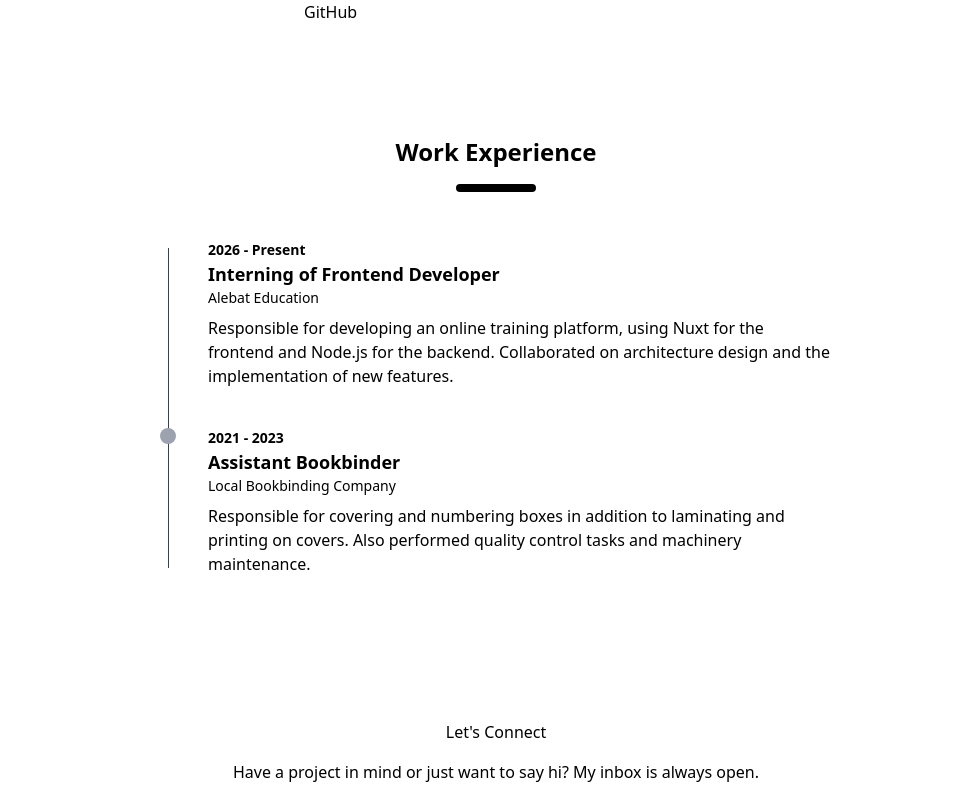
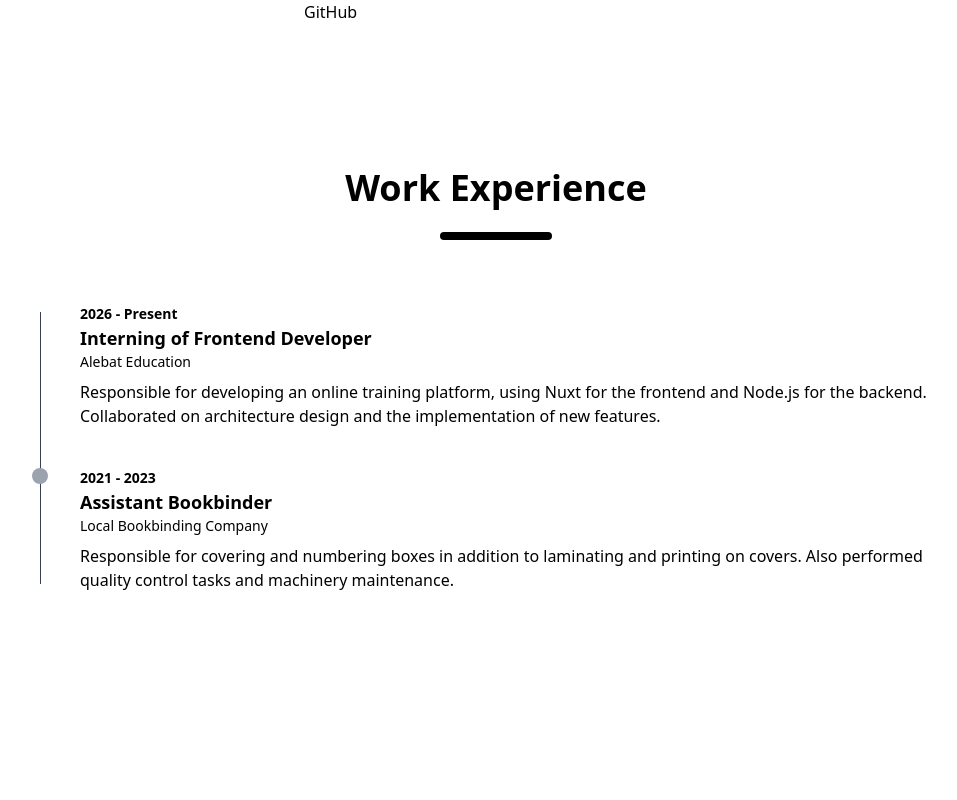
Before and after one commit to RubenMMPS/PortFolio, a Nuxt app: page / in a window 1280 px wide. Shown: the part 1820-2620 px from the top of the page, without its empty margins (144-1101 px from the left). Built offline with nearby package versions, Linux system fonts and the light colour scheme.

Commit message:
feat(style): enhance styling and layout for contactMe section  and workExperience section

```diff
--- a/components/ContactMe.vue
+++ b/components/ContactMe.vue
@@ -1,11 +1,13 @@
 <template>
   <section
     id="contact"
-    class="text-text-secondary bg-inside-components rounded-lg p-8 max-w-2xl mx-auto"
+    class="text-text-secondary bg-inside-components rounded-2xl p-6 md:p-12 lg:p-16 max-w-5xl mx-auto"
   >
-    <h2 class="text-text-primary mb-4 text-center">Let's Connect</h2>
+    <h2 class="text-3xl md:text-4xl text-text-primary mb-4 md:mb-6 text-center">
+      Let's Connect
+    </h2>
 
-    <p class="text-center mb-8">
+    <p class="text-center mb-4 md:mb-10 text-base md:text-lg">
       Have a project in mind or just want to say hi? My inbox is always open.
     </p>
     <form
--- a/components/WorkExperience.vue
+++ b/components/WorkExperience.vue
@@ -3,10 +3,16 @@ const { experiences } = usePortfolioData();
 </script>
 
 <template>
-  <section class="max-w-2xl mx-auto py-20 text-text-primary">
-    <h2 class="text-2xl font-bold text-center mb-4">Work Experience</h2>
+  <section
+    class="max-w-5xl mx-auto py-12 md:py-28 px-4 md:px-8 lg:px-12 text-text-primary"
+  >
+    <h2 class="text-3xl md:text-4xl font-bold text-center mb-6">
+      Work Experience
+    </h2>
 
-    <div class="border-b-8 border-brand-primary w-20 mb-12 mx-auto rounded" />
+    <div
+      class="border-b-8 border-brand-primary w-20 md:w-28 mb-10 md:mb-16 mx-auto rounded"
+    />
 
     <div class="relative">
       <div class="absolute left-2 top-2 bottom-2 w-px bg-gray-700" />
```
